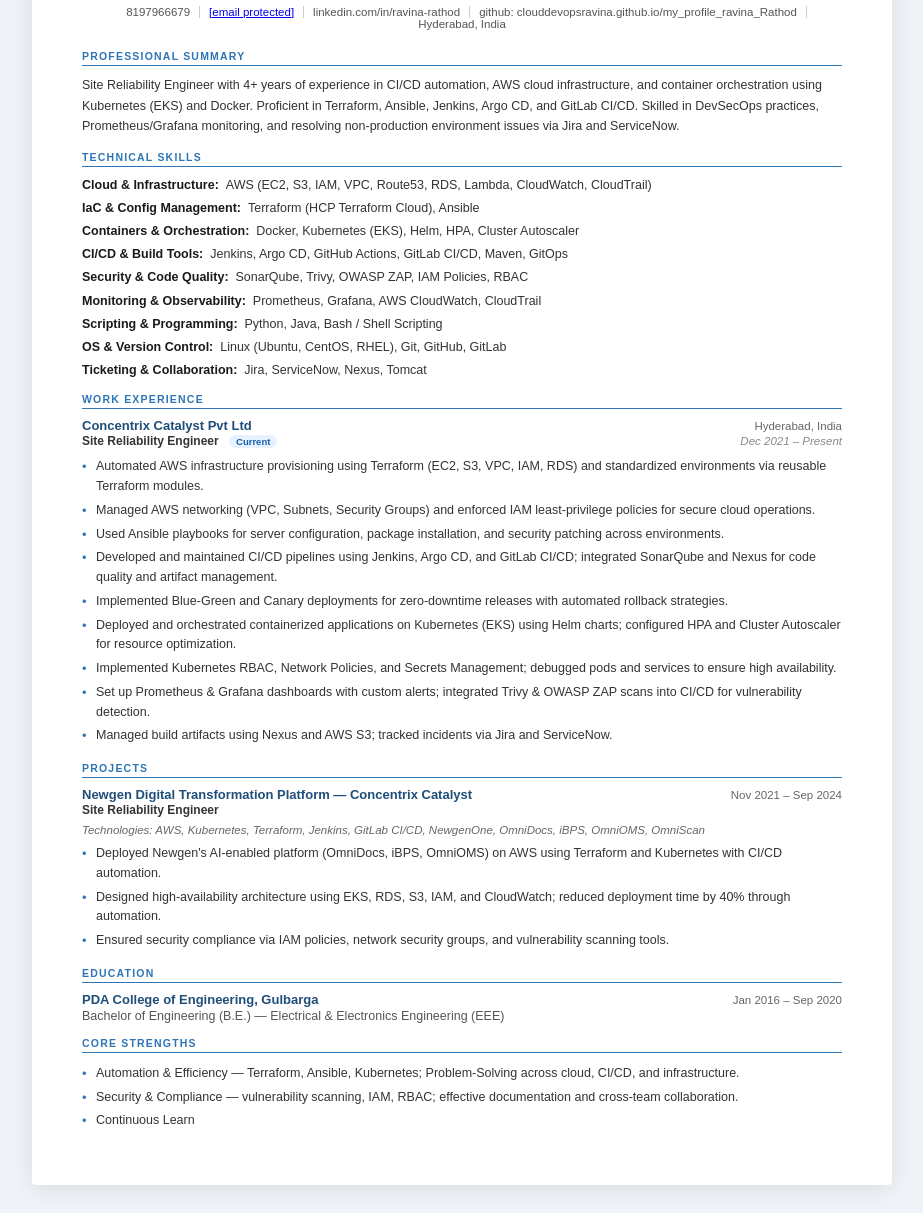
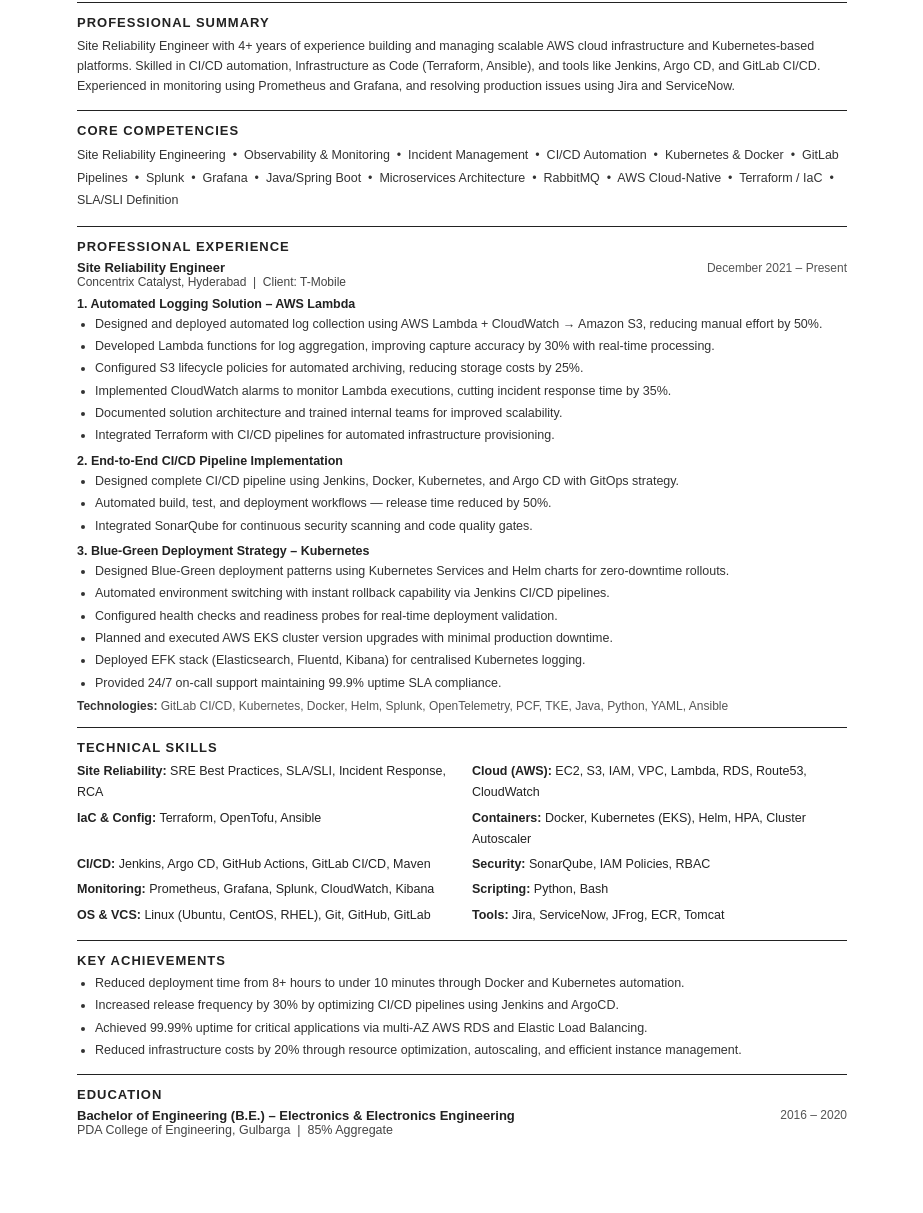
Before and after one commit to CloudDevopsRavina/my_profile_ravina_Rathod, a plain HTML site: page index.html in a window 1280 px wide. Shown: the part 124-1337 px from the top of the page, without its empty margins (178-1101 px from the left). After the commit the page ends 1315 px from the top, so only its background shows below. Drawn offline with Linux system fonts and the light colour scheme.

Commit message:
Update index.html

```diff
--- a/index.html
+++ b/index.html
@@ -1,148 +1,206 @@
 <!DOCTYPE html>
 <html lang="en">
 <head>
-<meta charset="UTF-8"/>
-<meta name="viewport" content="width=device-width, initial-scale=1.0"/>
-<title>Ravina Rathod — Resume</title>
+<meta charset="UTF-8">
+<meta name="viewport" content="width=device-width, initial-scale=1.0">
+<title>Ravina Rathod – Resume</title>
 <style>
   * { margin: 0; padding: 0; box-sizing: border-box; }
-  body { font-family: Arial, sans-serif; background: #f0f4f8; display: flex; justify-content: center; padding: 28px 16px; min-height: 100vh; }
-  .page { background: #fff; width: 860px; padding: 38px 50px; box-shadow: 0 4px 24px rgba(0,0,0,0.10); border-radius: 4px; }
 
-  .header { text-align: center; margin-bottom: 20px; }
-  .header h1 { font-size: 32px; font-weight: 700; color: #1F4E79; letter-spacing: 1.5px; margin-bottom: 3px; }
-  .header .subtitle { font-size: 14px; color: #555; margin-bottom: 8px; }
-  .contact { font-size: 11.5px; color: #555; display: flex; justify-content: center; flex-wrap: wrap; }
-  .contact span { padding: 0 9px; border-right: 1px solid #ccc; }
-  .contact span:last-child { border-right: none; }
+  body {
+    font-family: Arial, sans-serif;
+    font-size: 13px;
+    color: #222;
+    background: #fff;
+    padding: 40px;
+    max-width: 850px;
+    margin: 0 auto;
+  }
 
+  /* Header */
+  .header { text-align: center; margin-bottom: 16px; }
+  .header h1 { font-size: 26px; letter-spacing: 1px; margin-bottom: 4px; }
+  .header p { font-size: 13px; color: #444; margin-bottom: 6px; }
+  .header .contact { font-size: 12px; color: #555; }
+  .header .contact a { color: #555; text-decoration: none; }
+
+  hr { border: none; border-top: 1.5px solid #222; margin: 12px 0; }
+  .thin-hr { border-top: 1px solid #ccc; margin: 8px 0; }
+
+  /* Section */
   .section { margin-bottom: 14px; }
-  .section-title { font-size: 10.5px; font-weight: 700; color: #2E75B6; text-transform: uppercase; letter-spacing: 1.2px; border-bottom: 1.5px solid #2E75B6; padding-bottom: 3px; margin-bottom: 9px; }
+  .section-title {
+    font-size: 13px;
+    font-weight: bold;
+    text-transform: uppercase;
+    letter-spacing: 1px;
+    margin-bottom: 6px;
+  }
 
-  p.summary { font-size: 12.5px; color: #333; line-height: 1.65; }
+  /* Summary */
+  .summary { font-size: 12.5px; color: #333; line-height: 1.6; }
 
-  .skills-grid { display: flex; flex-direction: column; gap: 5px; }
-  .skill-row { font-size: 12.5px; color: #333; line-height: 1.45; }
-  .skill-row strong { color: #1a1a1a; }
+  /* Competencies */
+  .competencies { font-size: 12.5px; color: #333; line-height: 1.8; }
 
-  .exp-block { margin-bottom: 12px; }
-  .exp-header { display: flex; justify-content: space-between; align-items: baseline; margin-bottom: 1px; }
-  .exp-company { font-size: 13px; font-weight: 700; color: #1F4E79; }
-  .exp-location { font-size: 11.5px; color: #666; }
-  .exp-role-row { display: flex; justify-content: space-between; align-items: baseline; margin-bottom: 7px; }
-  .exp-role { font-size: 12px; font-weight: 700; color: #333; }
-  .exp-dates { font-size: 11.5px; color: #888; font-style: italic; }
-  .current-badge { display: inline-block; background: #e6f2ff; color: #1a5fa8; font-size: 9.5px; font-weight: 700; padding: 1px 7px; border-radius: 10px; margin-left: 7px; vertical-align: middle; }
+  /* Experience */
+  .job { margin-bottom: 12px; }
+  .job-header { display: flex; justify-content: space-between; align-items: baseline; }
+  .job-title { font-weight: bold; font-size: 13px; }
+  .job-date { font-size: 12px; color: #555; }
+  .job-company { font-size: 12px; color: #444; margin-bottom: 6px; }
 
-  .tech-note { font-size: 11.5px; color: #666; font-style: italic; margin-bottom: 6px; }
+  .project-name { font-weight: bold; font-size: 12.5px; margin: 8px 0 4px 0; }
 
-  ul.bullets { list-style: none; padding: 0; margin: 0; }
-  ul.bullets li { font-size: 12.5px; color: #333; line-height: 1.58; padding: 2px 0 2px 14px; position: relative; }
-  ul.bullets li::before { content: "•"; position: absolute; left: 0; color: #2E75B6; font-size: 13px; line-height: 1.5; }
+  ul { padding-left: 18px; }
+  ul li { font-size: 12.5px; color: #333; margin-bottom: 3px; line-height: 1.55; }
 
-  .edu-degree { font-size: 12.5px; color: #555; margin-top: 2px; }
+  .tech { font-size: 12px; color: #555; margin-top: 6px; }
+  .tech span { font-weight: bold; color: #333; }
 
-  @media print { body { background: white; padding: 0; } .page { box-shadow: none; padding: 28px 40px; } }
+  /* Skills */
+  .skills-grid { display: grid; grid-template-columns: 1fr 1fr; gap: 4px 20px; }
+  .skill-row { font-size: 12.5px; line-height: 1.7; }
+  .skill-row b { color: #222; }
+
+  /* Achievements */
+  .achievements ul li { font-size: 12.5px; }
+
+  /* Education */
+  .edu-header { display: flex; justify-content: space-between; }
+  .edu-degree { font-weight: bold; font-size: 13px; }
+  .edu-year { font-size: 12px; color: #555; }
+  .edu-school { font-size: 12.5px; color: #444; }
+
+  @media print {
+    body { padding: 20px; }
+  }
 </style>
 </head>
 <body>
-<div class="page">
 
-  <!-- HEADER -->
+  <!-- Header -->
   <div class="header">
     <h1>RAVINA RATHOD</h1>
-    <div class="subtitle">Site Reliability Engineer</div>
+    <p>Site Reliability Engineer</p>
     <div class="contact">
-      <span>8197966679</span>
-      <span><a href="/cdn-cgi/l/email-protection" class="__cf_email__" data-cfemail="d1a3b0a7b8bfb0a3b0a5b9beb5e1e1e891b6bcb0b8bdffb2bebc">[email&#160;protected]</a></span>
-      <span>linkedin.com/in/ravina-rathod</span>
-      <span>github: clouddevopsravina.github.io/my_profile_ravina_Rathod</span>
-      <span>Hyderabad, India</span>
+      ravinarathod009@gmail.com &nbsp;|&nbsp; +91-8197966679 &nbsp;|&nbsp;
+      <a href="https://linkedin.com/in/ravina-rathod">linkedin.com/in/ravina-rathod</a> &nbsp;|&nbsp;
+      <a href="https://clouddevopsravina.github.io/my_profile_ravina_Rathod">Portfolio</a> &nbsp;|&nbsp;
+      Gurugram, India
     </div>
   </div>
 
-  <!-- SUMMARY -->
+  <hr>
+
+  <!-- Summary -->
   <div class="section">
     <div class="section-title">Professional Summary</div>
-    <p class="summary">Site Reliability Engineer with 4+ years of experience in CI/CD automation, AWS cloud infrastructure, and container orchestration using Kubernetes (EKS) and Docker. Proficient in Terraform, Ansible, Jenkins, Argo CD, and GitLab CI/CD. Skilled in DevSecOps practices, Prometheus/Grafana monitoring, and resolving non-production environment issues via Jira and ServiceNow.</p>
+    <p class="summary">
+      Site Reliability Engineer with 4+ years of experience building and managing scalable AWS cloud infrastructure and Kubernetes-based platforms. Skilled in CI/CD automation, Infrastructure as Code (Terraform, Ansible), and tools like Jenkins, Argo CD, and GitLab CI/CD. Experienced in monitoring using Prometheus and Grafana, and resolving production issues using Jira and ServiceNow.
+    </p>
   </div>
 
-  <!-- SKILLS -->
+  <hr>
+
+  <!-- Core Competencies -->
+  <div class="section">
+    <div class="section-title">Core Competencies</div>
+    <p class="competencies">
+      Site Reliability Engineering &nbsp;•&nbsp; Observability &amp; Monitoring &nbsp;•&nbsp; Incident Management &nbsp;•&nbsp; CI/CD Automation &nbsp;•&nbsp;
+      Kubernetes &amp; Docker &nbsp;•&nbsp; GitLab Pipelines &nbsp;•&nbsp; Splunk &nbsp;•&nbsp; Grafana &nbsp;•&nbsp;
+      Java/Spring Boot &nbsp;•&nbsp; Microservices Architecture &nbsp;•&nbsp; RabbitMQ &nbsp;•&nbsp; AWS Cloud-Native &nbsp;•&nbsp;
+      Terraform / IaC &nbsp;•&nbsp; SLA/SLI Definition
+    </p>
+  </div>
+
+  <hr>
+
+  <!-- Experience -->
+  <div class="section">
+    <div class="section-title">Professional Experience</div>
+
+    <div class="job">
+      <div class="job-header">
+        <div class="job-title">Site Reliability Engineer</div>
+        <div class="job-date">December 2021 – Present</div>
+      </div>
+      <div class="job-company">Concentrix Catalyst, Hyderabad &nbsp;|&nbsp; Client: T-Mobile</div>
+
+      <div class="project-name">1. Automated Logging Solution – AWS Lambda</div>
+      <ul>
+        <li>Designed and deployed automated log collection using AWS Lambda + CloudWatch → Amazon S3, reducing manual effort by 50%.</li>
+        <li>Developed Lambda functions for log aggregation, improving capture accuracy by 30% with real-time processing.</li>
+        <li>Configured S3 lifecycle policies for automated archiving, reducing storage costs by 25%.</li>
+        <li>Implemented CloudWatch alarms to monitor Lambda executions, cutting incident response time by 35%.</li>
+        <li>Documented solution architecture and trained internal teams for improved scalability.</li>
+        <li>Integrated Terraform with CI/CD pipelines for automated infrastructure provisioning.</li>
+      </ul>
+
+      <div class="project-name">2. End-to-End CI/CD Pipeline Implementation</div>
+      <ul>
+        <li>Designed complete CI/CD pipeline using Jenkins, Docker, Kubernetes, and Argo CD with GitOps strategy.</li>
+        <li>Automated build, test, and deployment workflows — release time reduced by 50%.</li>
+        <li>Integrated SonarQube for continuous security scanning and code quality gates.</li>
+      </ul>
+
+      <div class="project-name">3. Blue-Green Deployment Strategy – Kubernetes</div>
+      <ul>
+        <li>Designed Blue-Green deployment patterns using Kubernetes Services and Helm charts for zero-downtime rollouts.</li>
+        <li>Automated environment switching with instant rollback capability via Jenkins CI/CD pipelines.</li>
+        <li>Configured health checks and readiness probes for real-time deployment validation.</li>
+        <li>Planned and executed AWS EKS cluster version upgrades with minimal production downtime.</li>
+        <li>Deployed EFK stack (Elasticsearch, Fluentd, Kibana) for centralised Kubernetes logging.</li>
+        <li>Provided 24/7 on-call support maintaining 99.9% uptime SLA compliance.</li>
+      </ul>
+
+      <p class="tech"><span>Technologies:</span> GitLab CI/CD, Kubernetes, Docker, Helm, Splunk, OpenTelemetry, PCF, TKE, Java, Python, YAML, Ansible</p>
+    </div>
+  </div>
+
+  <hr>
+
+  <!-- Technical Skills -->
   <div class="section">
     <div class="section-title">Technical Skills</div>
     <div class="skills-grid">
-      <div class="skill-row"><strong>Cloud &amp; Infrastructure:</strong> &nbsp;AWS (EC2, S3, IAM, VPC, Route53, RDS, Lambda, CloudWatch, CloudTrail)</div>
-      <div class="skill-row"><strong>IaC &amp; Config Management:</strong> &nbsp;Terraform (HCP Terraform Cloud), Ansible</div>
-      <div class="skill-row"><strong>Containers &amp; Orchestration:</strong> &nbsp;Docker, Kubernetes (EKS), Helm, HPA, Cluster Autoscaler</div>
-      <div class="skill-row"><strong>CI/CD &amp; Build Tools:</strong> &nbsp;Jenkins, Argo CD, GitHub Actions, GitLab CI/CD, Maven, GitOps</div>
-      <div class="skill-row"><strong>Security &amp; Code Quality:</strong> &nbsp;SonarQube, Trivy, OWASP ZAP, IAM Policies, RBAC</div>
-      <div class="skill-row"><strong>Monitoring &amp; Observability:</strong> &nbsp;Prometheus, Grafana, AWS CloudWatch, CloudTrail</div>
-      <div class="skill-row"><strong>Scripting &amp; Programming:</strong> &nbsp;Python, Java, Bash / Shell Scripting</div>
-      <div class="skill-row"><strong>OS &amp; Version Control:</strong> &nbsp;Linux (Ubuntu, CentOS, RHEL), Git, GitHub, GitLab</div>
-      <div class="skill-row"><strong>Ticketing &amp; Collaboration:</strong> &nbsp;Jira, ServiceNow, Nexus, Tomcat</div>
+      <div class="skill-row"><b>Site Reliability:</b> SRE Best Practices, SLA/SLI, Incident Response, RCA</div>
+      <div class="skill-row"><b>Cloud (AWS):</b> EC2, S3, IAM, VPC, Lambda, RDS, Route53, CloudWatch</div>
+      <div class="skill-row"><b>IaC &amp; Config:</b> Terraform, OpenTofu, Ansible</div>
+      <div class="skill-row"><b>Containers:</b> Docker, Kubernetes (EKS), Helm, HPA, Cluster Autoscaler</div>
+      <div class="skill-row"><b>CI/CD:</b> Jenkins, Argo CD, GitHub Actions, GitLab CI/CD, Maven</div>
+      <div class="skill-row"><b>Security:</b> SonarQube, IAM Policies, RBAC</div>
+      <div class="skill-row"><b>Monitoring:</b> Prometheus, Grafana, Splunk, CloudWatch, Kibana</div>
+      <div class="skill-row"><b>Scripting:</b> Python, Bash</div>
+      <div class="skill-row"><b>OS &amp; VCS:</b> Linux (Ubuntu, CentOS, RHEL), Git, GitHub, GitLab</div>
+      <div class="skill-row"><b>Tools:</b> Jira, ServiceNow, JFrog, ECR, Tomcat</div>
     </div>
   </div>
 
-  <!-- WORK EXPERIENCE -->
-  <div class="section">
-    <div class="section-title">Work Experience</div>
-    <div class="exp-block">
-      <div class="exp-header">
-        <span class="exp-company">Concentrix Catalyst Pvt Ltd</span>
-        <span class="exp-location">Hyderabad, India</span>
-      </div>
-      <div class="exp-role-row">
-        <span class="exp-role">Site Reliability Engineer <span class="current-badge">Current</span></span>
-        <span class="exp-dates">Dec 2021 – Present</span>
-      </div>
-      <ul class="bullets">
-        <li>Automated AWS infrastructure provisioning using Terraform (EC2, S3, VPC, IAM, RDS) and standardized environments via reusable Terraform modules.</li>
-        <li>Managed AWS networking (VPC, Subnets, Security Groups) and enforced IAM least-privilege policies for secure cloud operations.</li>
-        <li>Used Ansible playbooks for server configuration, package installation, and security patching across environments.</li>
-        <li>Developed and maintained CI/CD pipelines using Jenkins, Argo CD, and GitLab CI/CD; integrated SonarQube and Nexus for code quality and artifact management.</li>
-        <li>Implemented Blue-Green and Canary deployments for zero-downtime releases with automated rollback strategies.</li>
-        <li>Deployed and orchestrated containerized applications on Kubernetes (EKS) using Helm charts; configured HPA and Cluster Autoscaler for resource optimization.</li>
-        <li>Implemented Kubernetes RBAC, Network Policies, and Secrets Management; debugged pods and services to ensure high availability.</li>
-        <li>Set up Prometheus &amp; Grafana dashboards with custom alerts; integrated Trivy &amp; OWASP ZAP scans into CI/CD for vulnerability detection.</li>
-        <li>Managed build artifacts using Nexus and AWS S3; tracked incidents via Jira and ServiceNow.</li>
-      </ul>
-    </div>
+  <hr>
+
+  <!-- Key Achievements -->
+  <div class="section achievements">
+    <div class="section-title">Key Achievements</div>
+    <ul>
+      <li>Reduced deployment time from 8+ hours to under 10 minutes through Docker and Kubernetes automation.</li>
+      <li>Increased release frequency by 30% by optimizing CI/CD pipelines using Jenkins and ArgoCD.</li>
+      <li>Achieved 99.99% uptime for critical applications via multi-AZ AWS RDS and Elastic Load Balancing.</li>
+      <li>Reduced infrastructure costs by 20% through resource optimization, autoscaling, and efficient instance management.</li>
+    </ul>
   </div>
 
-  <!-- PROJECTS -->
+  <hr>
+
+  <!-- Education -->
   <div class="section">
-    <div class="section-title">Projects</div>
-    <div class="exp-block">
-      <div class="exp-header">
-        <span class="exp-company">Newgen Digital Transformation Platform — Concentrix Catalyst</span>
-        <span class="exp-location">Nov 2021 – Sep 2024</span>
-      </div>
-      <div class="exp-role-row">
-        <span class="exp-role">Site Reliability Engineer</span>
-      </div>
-      <p class="tech-note">Technologies: AWS, Kubernetes, Terraform, Jenkins, GitLab CI/CD, NewgenOne, OmniDocs, iBPS, OmniOMS, OmniScan</p>
-      <ul class="bullets">
-        <li>Deployed Newgen's AI-enabled platform (OmniDocs, iBPS, OmniOMS) on AWS using Terraform and Kubernetes with CI/CD automation.</li>
-        <li>Designed high-availability architecture using EKS, RDS, S3, IAM, and CloudWatch; reduced deployment time by 40% through automation.</li>
-        <li>Ensured security compliance via IAM policies, network security groups, and vulnerability scanning tools.</li>
-      </ul>
+    <div class="section-title">Education</div>
+    <div class="edu-header">
+      <div class="edu-degree">Bachelor of Engineering (B.E.) – Electronics &amp; Electronics Engineering</div>
+      <div class="edu-year">2016 – 2020</div>
     </div>
+    <div class="edu-school">PDA College of Engineering, Gulbarga &nbsp;|&nbsp; 85% Aggregate</div>
   </div>
 
-  <!-- EDUCATION -->
-  <div class="section">
-    <div class="section-title">Education</div>
-    <div class="exp-header">
-      <span class="exp-company">PDA College of Engineering, Gulbarga</span>
-      <span class="exp-location">Jan 2016 – Sep 2020</span>
-    </div>
-    <div class="edu-degree">Bachelor of Engineering (B.E.) — Electrical &amp; Electronics Engineering (EEE)</div>
-  </div>
-
-  <!-- CORE STRENGTHS -->
-  <div class="section">
-    <div class="section-title">Core Strengths</div>
-    <ul class="bullets">
-      <li>Automation &amp; Efficiency — Terraform, Ansible, Kubernetes; Problem-Solving across cloud, CI/CD, and infrastructure.</li>
-      <li>Security &amp; Compliance — vulnerability scanning, IAM, RBAC; effective documentation and cross-team collaboration.</li>
-      <li>Continuous Learn
+</body>
+</html>
```
